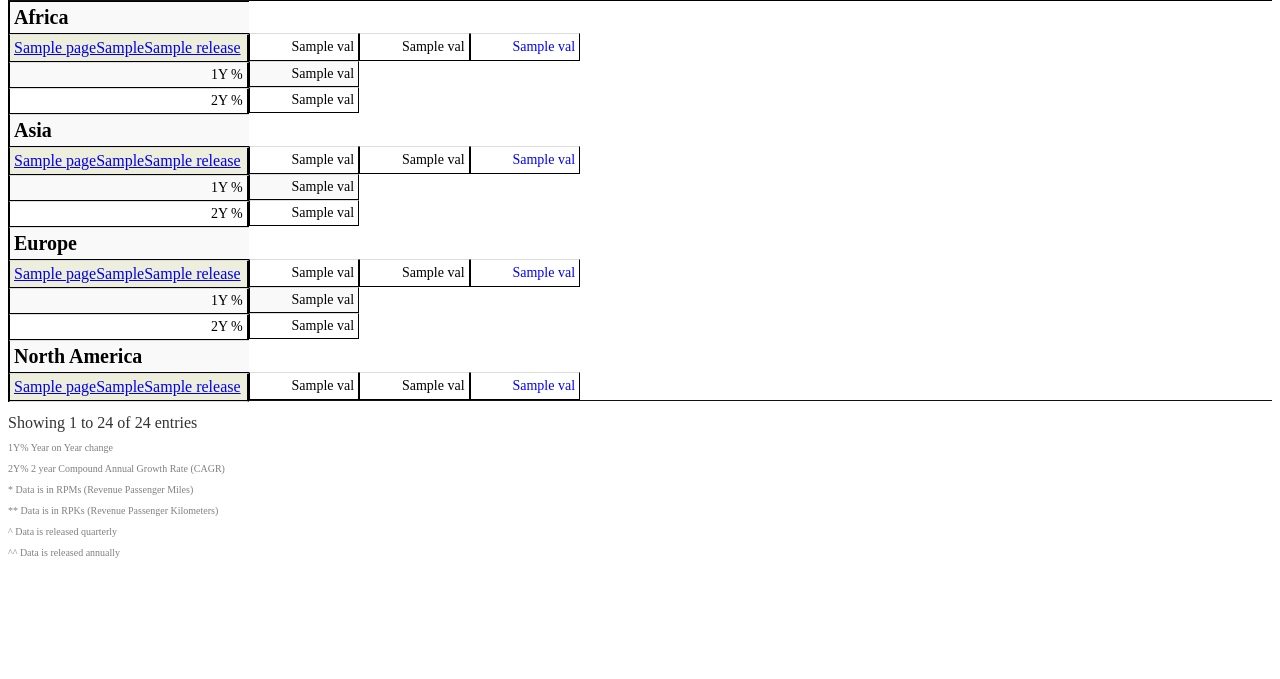
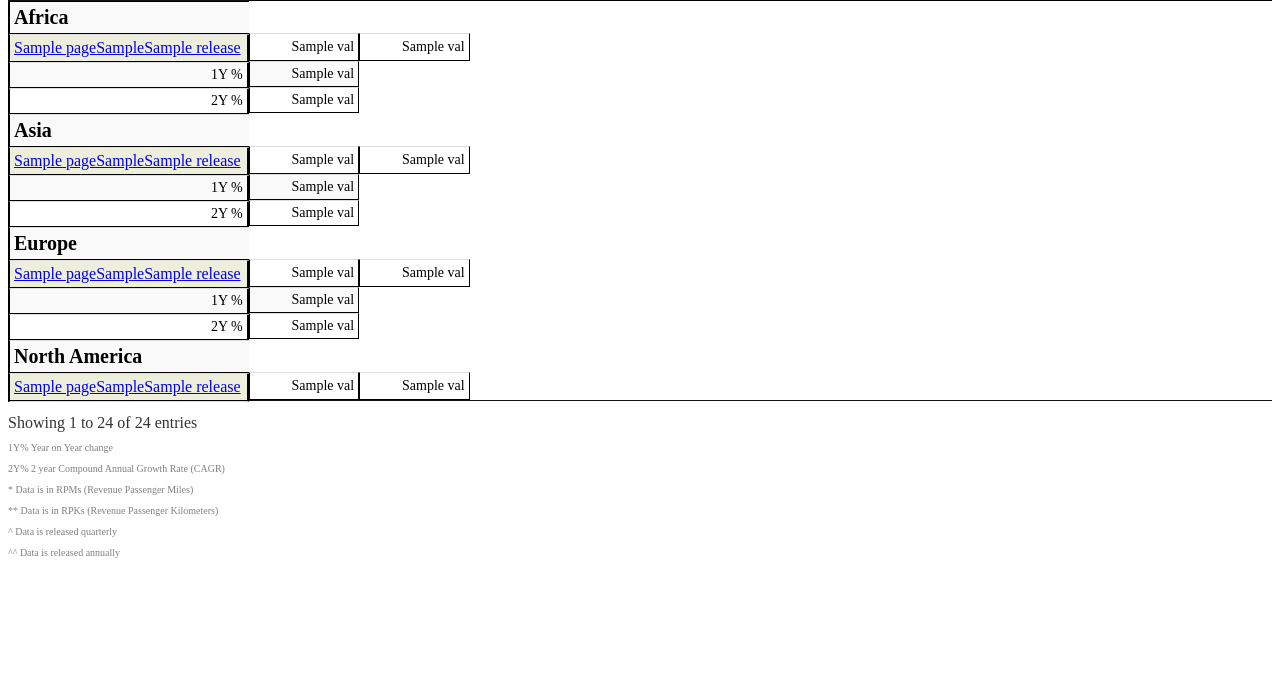
Before and after one commit to thatdanghill/air-geek, a Django app: template templates/miner/three-month.html in a window 1280 px wide. Shown: the part 255-934 px from the top of the page. Run offline with Django 3.2, Linux system fonts and the light colour scheme; the template is opened without the code that fills it: most values are stand-ins (such as "Sample title", 1, 10 or a date in 2020); some libraries are stand-ins or nearby versions.

Commit message:
changes to threemonth table

```diff
--- a/templates/miner/three-month.html
+++ b/templates/miner/three-month.html
@@ -58,9 +58,6 @@
 						<td class="fl"> {{ val }}</td>
 						{% endfor %}
 
-						{% for val in link.forecast %}
-						<td class="fc"> {{ val }}</td>
-						{% endfor %}
 
 					</tr>
 					<tr>
@@ -93,9 +90,6 @@
 						<td class="fl"> {{ val }}</td>
 						{% endfor %}
 
-						{% for val in link.forecast %}
-						<td class="fc"> {{ val }}</td>
-						{% endfor %}
 
 					</tr>
 					<tr>
@@ -128,9 +122,6 @@
 						<td class="fl"> {{ val }}</td>
 						{% endfor %}
 
-						{% for val in link.forecast %}
-						<td class="fc"> {{ val }}</td>
-						{% endfor %}
 
 					</tr>
 					<tr>
@@ -163,9 +154,6 @@
 						<td class="fl"> {{ val }}</td>
 						{% endfor %}
 
-						{% for val in link.forecast %}
-						<td class="fc"> {{ val }}</td>
-						{% endfor %}
 
 					</tr>
 					<tr>
@@ -198,9 +186,6 @@
 						<td class="fl"> {{ val }}</td>
 						{% endfor %}
 
-						{% for val in link.forecast %}
-						<td class="fc"> {{ val }}</td>
-						{% endfor %}
 
 					</tr>
 					<tr>
@@ -233,9 +218,6 @@
 						<td class="fl"> {{ val }}</td>
 						{% endfor %}
 
-						{% for val in link.forecast %}
-						<td class="fc"> {{ val }}</td>
-						{% endfor %}
 
 					</tr>
 					<tr>
```
